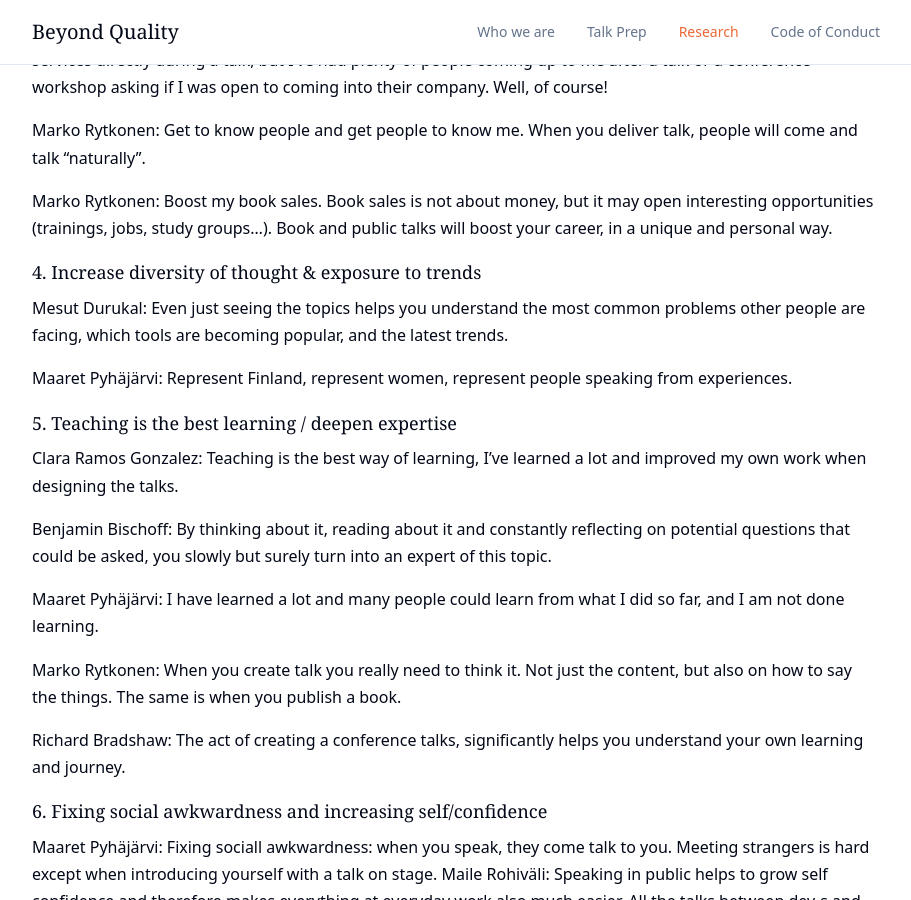
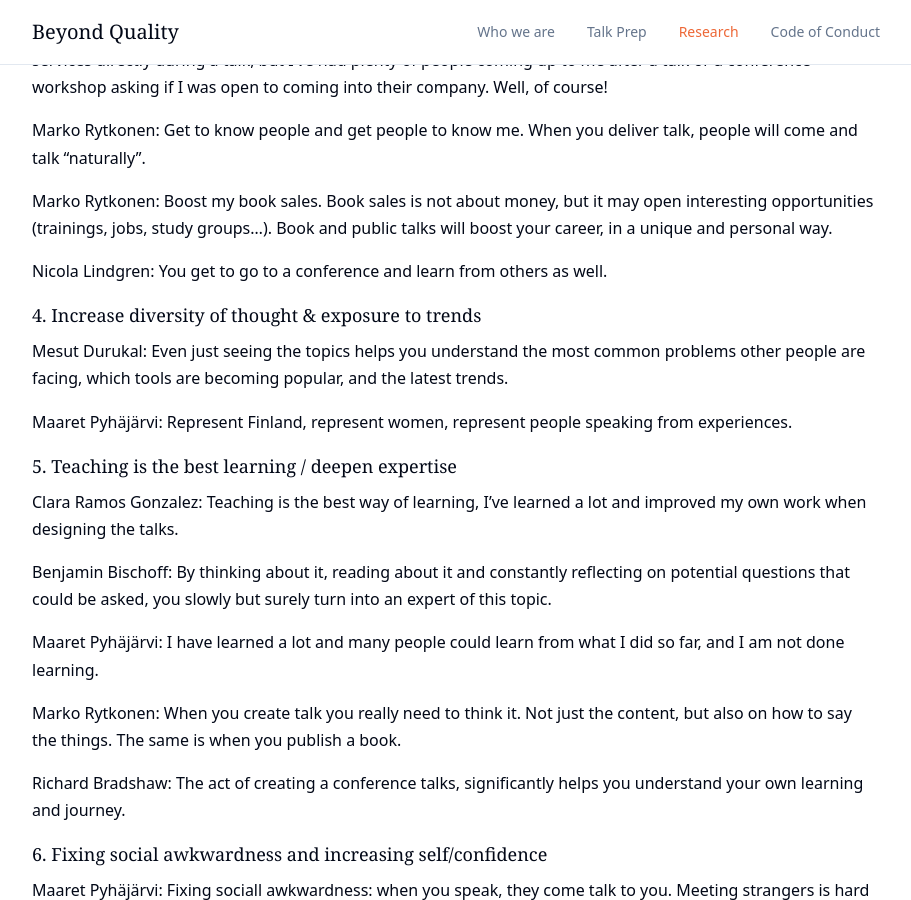
Before and after one commit to BeyondQuality/beyondquality, a Jekyll site: the page built from research/public_speaking.md, in a window 1280 px wide and 900 px high, scrolled down 3962 px. Shown: the whole window, without its empty margins (184-1095 px from the left). Built offline with Jekyll 4.4.1, drawn with Linux system fonts in a browser that asks for light colours; our own code applies the rules of GitHub Pages for plain Markdown files.

Commit message:
Add Nicola Lindgren's insights on conference benefits

```diff
--- a/research/public_speaking.md
+++ b/research/public_speaking.md
@@ -82,6 +82,8 @@ Bas Dijkstra: It is a great form of shameless self-promotion. As an independent
 Marko Rytkonen: Get to know people and get people to know me. When you deliver talk, people will come and talk "naturally".
 
 Marko Rytkonen: Boost my book sales. Book sales is not about money, but it may open interesting opportunities (trainings, jobs, study groups...). Book and public talks will boost your career, in a unique and personal way.
+
+Nicola Lindgren: You get to go to a conference and learn from others as well.
 
 
 ### 4. Increase diversity of thought & exposure to trends
```
